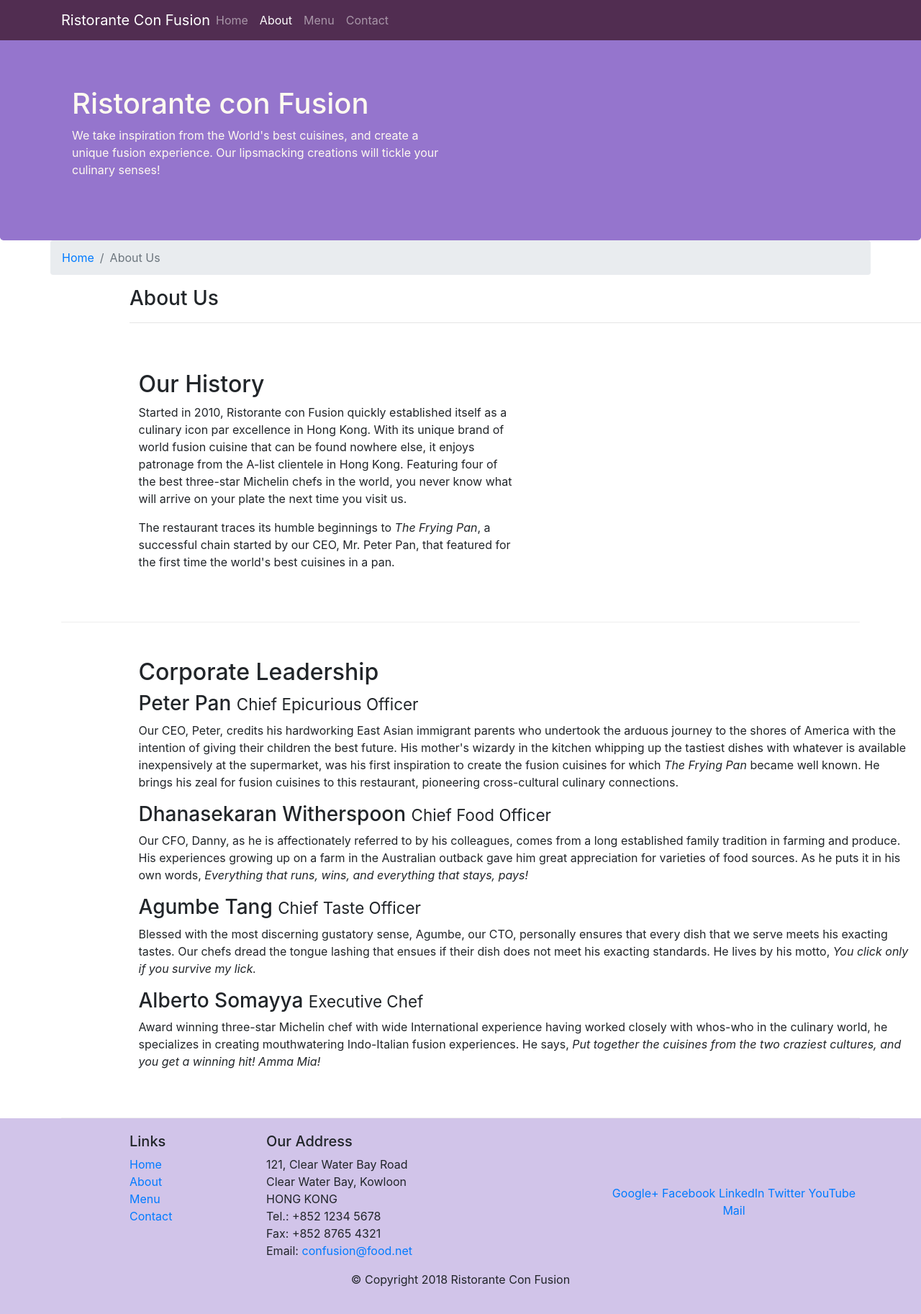
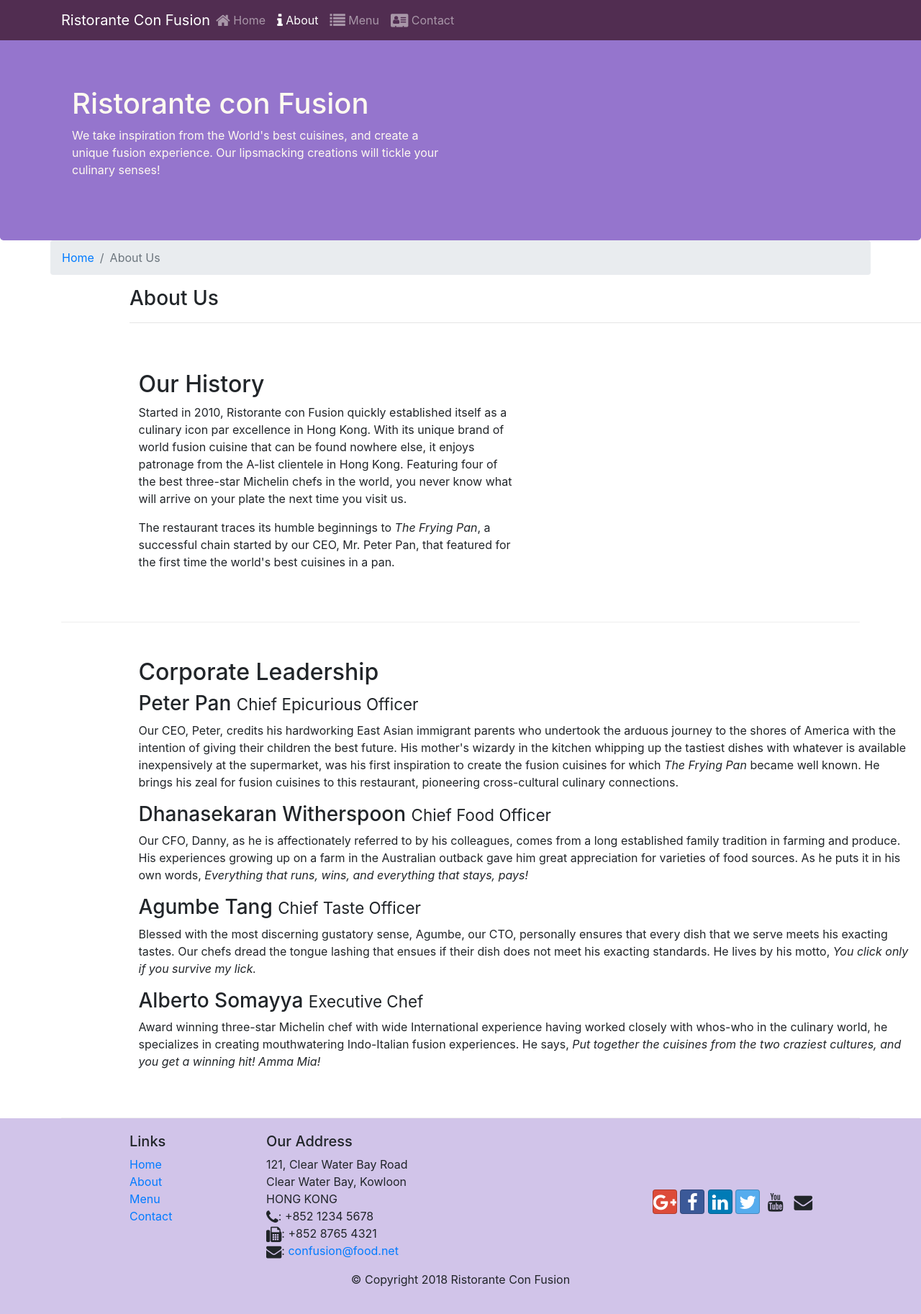
Before and after one commit to SravanKumar35/React-Course, a website: page aboutus.html in a window 1280 px wide. Shown: the top 1826 px of the page at 72% size. Drawn offline with nearby package versions, Linux system fonts and the light colour scheme.

Commit message:
icon fonts

```diff
--- a/aboutus.html
+++ b/aboutus.html
@@ -13,6 +13,14 @@
     <link
       rel="stylesheet"
       href="node_modules/bootstrap/dist/css/bootstrap.min.css"
+    />
+    <link
+      rel="stylesheet"
+      href="node_modules/font-awesome/css/font-awesome.min.css"
+    />
+    <link
+      rel="stylesheet"
+      href="node_modules/bootstrap-social/bootstrap-social.css"
     />
     <link rel="stylesheet" href="css/styles.css" />
     <title>Ristorante Con Fusion: About Us</title>
@@ -33,13 +41,13 @@
         <div class="collapse navbar-collapse" id="Navbar">
           <ul class="navbar-nav mr-auto">
             <li class="nav-item">
-              <a class="nav-link" href="./index.html">Home</a>
+              <a class="nav-link" href="./index.html"><span class="fa fa-home fa-lg"></span> Home</a>
             </li>
             <li class="nav-item active">
-              <a class="nav-link" href="#">About</a>
+              <a class="nav-link" href="#"><span class="fa fa-info fa-lg"></span> About</a>
             </li>
-            <li class="nav-item"><a class="nav-link" href="#">Menu</a></li>
-            <li class="nav-item"><a class="nav-link" href="#">Contact</a></li>
+            <li class="nav-item"><a class="nav-link" href="#"><span class="fa fa-list fa-lg"></span> Menu</a></li>
+            <li class="nav-item"><a class="nav-link" href="#"><span class="fa fa-address-card fa-lg"></span> Contact</a></li>
           </ul>
         </div>
       </div>
@@ -162,19 +170,19 @@
               121, Clear Water Bay Road<br />
               Clear Water Bay, Kowloon<br />
               HONG KONG<br />
-              Tel.: +852 1234 5678<br />
-              Fax: +852 8765 4321<br />
-              Email: <a href="mailto:confusion@food.net">confusion@food.net</a>
+              <i class="fa fa-phone fa-lg"></i>: +852 1234 5678<br />
+              <i class="fa fa-fax fa-lg"></i>: +852 8765 4321<br />
+              <i class="fa fa-envelope fa-lg"></i>: <a href="mailto:confusion@food.net">confusion@food.net</a>
             </address>
           </div>
           <div class="col-12 col-sm-4 align-self-center">
             <div class="text-center">
-              <a href="http://google.com/+">Google+</a>
-              <a href="http://www.facebook.com/profile.php?id=">Facebook</a>
-              <a href="http://www.linkedin.com/in/">LinkedIn</a>
-              <a href="http://twitter.com/">Twitter</a>
-              <a href="http://youtube.com/">YouTube</a>
-              <a href="mailto:">Mail</a>
+              <a class="btn btn-social-icon btn-google" href="http://google.com/+"><i class="fa fa-google-plus fa-lg"></i></a>
+              <a class="btn btn-social-icon btn-facebook" href="http://www.facebook.com/profile.php?id="><i class="fa fa-facebook fa-lg"></i></a>
+              <a class="btn btn-social-icon btn-linkedin" href="http://www.linkedin.com/in/"><i class="fa fa-linkedin fa-lg"></i></a>
+              <a class="btn btn-social-icon btn-twitter" href="http://twitter.com/"><i class="fa fa-twitter fa-lg"></i></a>
+              <a class="btn btn-social-icon btn-youtube" href="http://youtube.com/"><i class="fa fa-youtube fa-lg"></i></a>
+              <a class="btn btn-social-icon" href="mailto:"><i class="fa fa-envelope fa-lg"></i></a>
             </div>
           </div>
         </div>
--- a/package.json
+++ b/package.json
@@ -15,6 +15,8 @@
   },
   "dependencies": {
     "bootstrap": "^4.5.0",
+    "bootstrap-social": "^5.1.1",
+    "font-awesome": "^4.7.0",
     "jquery": "^3.5.1",
     "popper.js": "^1.12.9"
   }
```
Also changed, not shown: index.html (+21 -13 lines), 1 other file.
